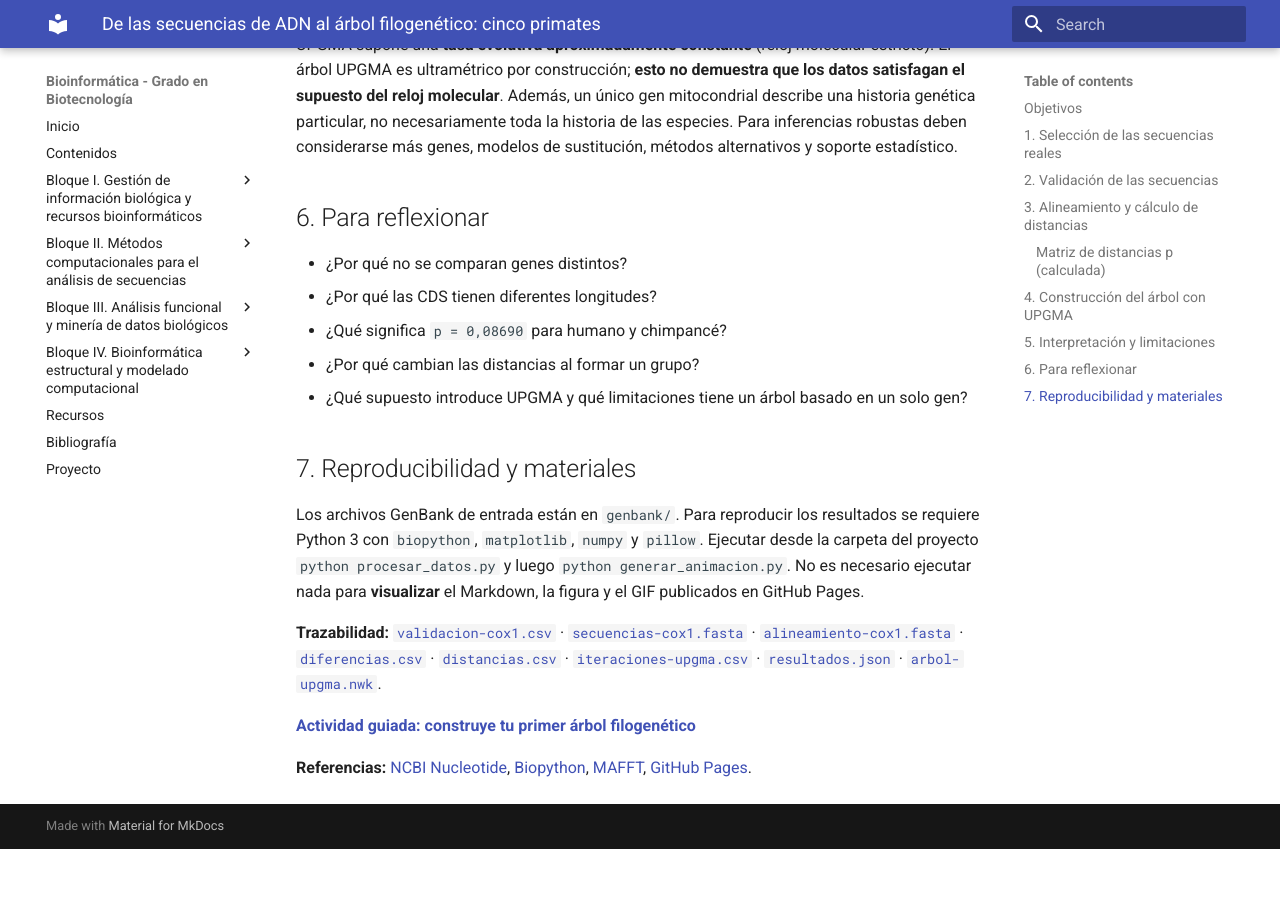
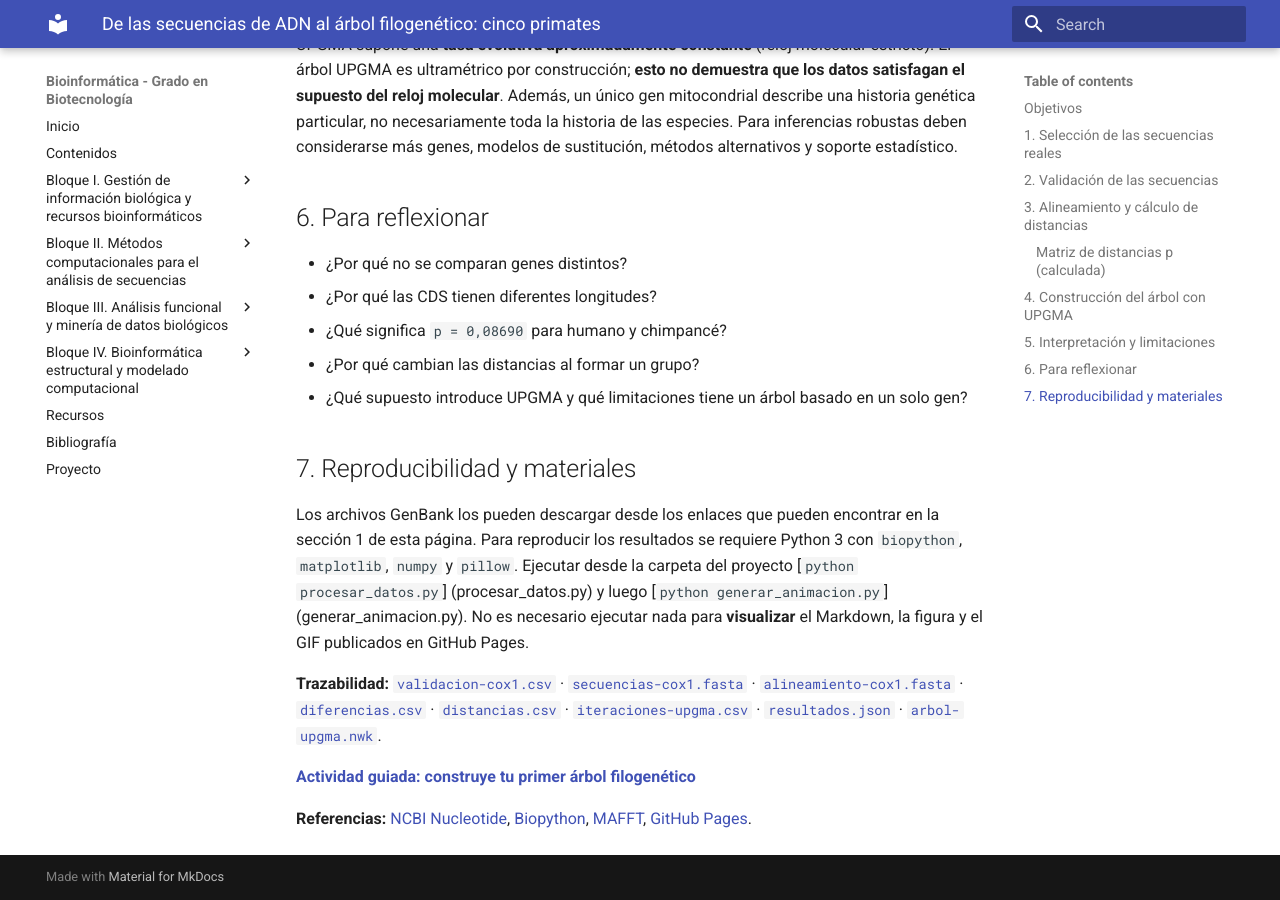
Before and after one commit to Mltechdrawer/BIO-BIOTEC, an MkDocs documentation site: the page built from docs/bloque2_analisis_secuencias/teoria/filogenetica/index.md, in a window 1280 px wide and 900 px high, scrolled down 4940 px. Built offline with MkDocs 1.6.1 and Material for MkDocs 9.7.7, drawn with Linux system fonts in a browser that asks for light colours; before the commit the page ends 5789 px from its top, so only the background shows below that.

Commit message:
Actualización de contenidos

```diff
--- a/docs/bloque2_analisis_secuencias/teoria/filogenetica/index.md
+++ b/docs/bloque2_analisis_secuencias/teoria/filogenetica/index.md
@@ -169,7 +169,7 @@ UPGMA supone una **tasa evolutiva aproximadamente constante** (reloj molecular e
 
 ## 7. Reproducibilidad y materiales
 
-Los archivos GenBank de entrada están en `genbank/`. Para reproducir los resultados se requiere Python 3 con `biopython`, `matplotlib`, `numpy` y `pillow`. Ejecutar desde la carpeta del proyecto `python procesar_datos.py` y luego `python generar_animacion.py`. No es necesario ejecutar nada para **visualizar** el Markdown, la figura y el GIF publicados en GitHub Pages.
+Los archivos GenBank los pueden descargar desde los enlaces que pueden encontrar en la sección 1 de esta página. Para reproducir los resultados se requiere Python 3 con `biopython`, `matplotlib`, `numpy` y `pillow`. Ejecutar desde la carpeta del proyecto [`python procesar_datos.py`] (procesar_datos.py) y luego [`python generar_animacion.py`] (generar_animacion.py). No es necesario ejecutar nada para **visualizar** el Markdown, la figura y el GIF publicados en GitHub Pages.
 
 **Trazabilidad:** [`validacion-cox1.csv`](validacion-cox1.csv) · [`secuencias-cox1.fasta`](secuencias-cox1.fasta) · [`alineamiento-cox1.fasta`](alineamiento-cox1.fasta) · [`diferencias.csv`](diferencias.csv) · [`distancias.csv`](distancias.csv) · [`iteraciones-upgma.csv`](iteraciones-upgma.csv) · [`resultados.json`](resultados.json) · [`arbol-upgma.nwk`](arbol-upgma.nwk).
 
```
